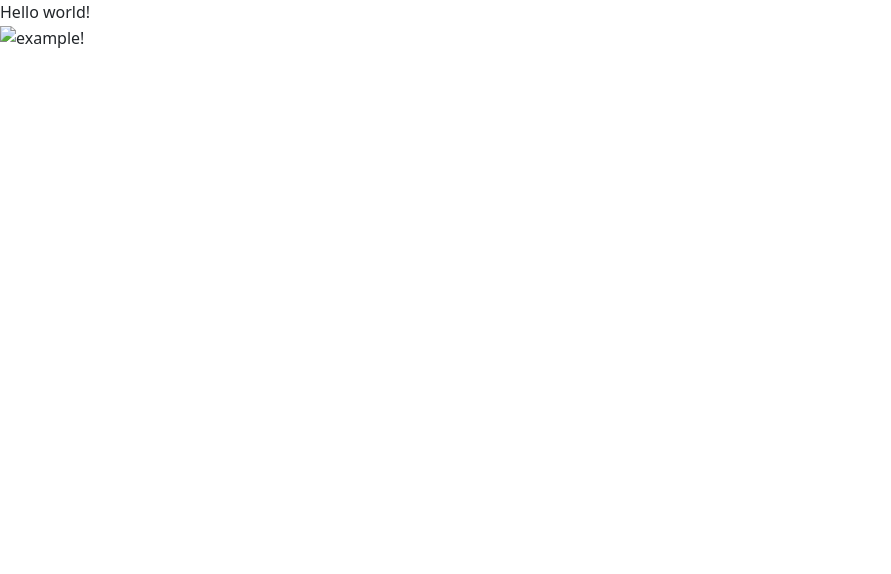
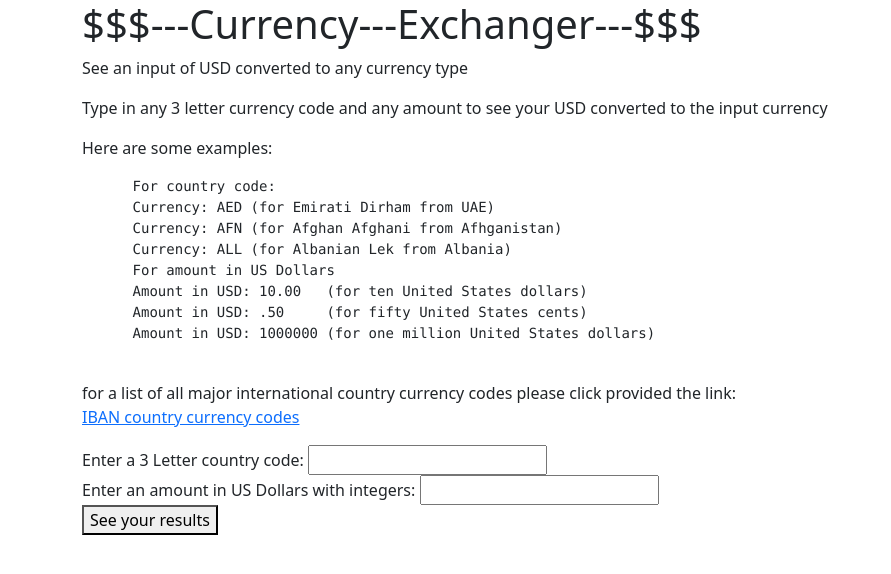
Before and after one commit to ChrisRDavila/currency_exchanger, a website built with webpack: page src/index.html in a window 1280 px wide. Shown: the whole page, without its empty margins (0-891 px from the left). Built offline with nearby package versions, Linux system fonts and the light colour scheme; files whose address does not match are found by name.

Commit message:
add html for UI, including link to currency code page for help with locating unknown currency codes for users

```diff
--- a/src/index.html
+++ b/src/index.html
@@ -1,16 +1,34 @@
 <!DOCTYPE html>
 <html>
 <head>
-  <title>Project Name</title>
-</head>
-<html lang="en-US">
-<head>
+  <title>Currency Exchanger</title>
 </head>
 <body>
-  <div>Hello world!</div>
-  <img src="./assets/images/this-is-an-example.jpg" alt="example!"/>
+  <div class="container">
+    <h1>$$$---Currency---Exchanger---$$$</h1>
+    <p>See an input of USD converted to any currency type</p>
+    <p>Type in any 3 letter currency code and any amount to see your USD converted to the input currency</p>
+    <p>Here are some examples:</p>
+    <pre>
+      For country code:
+      Currency: AED (for Emirati Dirham from UAE)
+      Currency: AFN (for Afghan Afghani from Afhganistan)
+      Currency: ALL (for Albanian Lek from Albania)
+      For amount in US Dollars
+      Amount in USD: 10.00   (for ten United States dollars)
+      Amount in USD: .50     (for fifty United States cents)
+      Amount in USD: 1000000 (for one million United States dollars)
+    </pre>
+    <p1>for a list of all major international country currency codes please click provided the link:</p1>
+  <p><a href="https://www.iban.com/currency-codes">IBAN country currency codes</a></p>
+    <form>
+      <label for="type">Enter a 3 Letter country code:</label>
+      <input id="type" type="text" minlength="3" maxlength="3" style="text-transform: uppercase" currency-type"><br>
+      <label for="amount">Enter an amount in US Dollars with integers:</label>
+      <input id="amount" type="number" min=".01" step =".01" name="amount"><br>
+      <button type="submit" class="btn-success" id="submit-results">See your results</button>
+    </form>
+    <p id="show-results"></p>
+  </div>
 </body>
 </html>
-
-
-</html>
```
